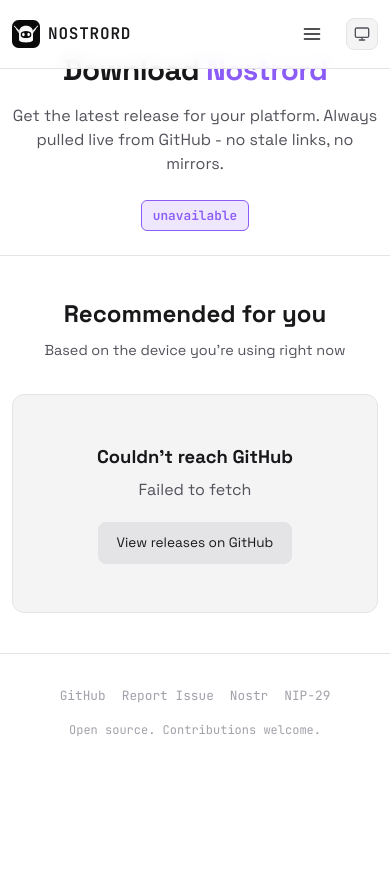
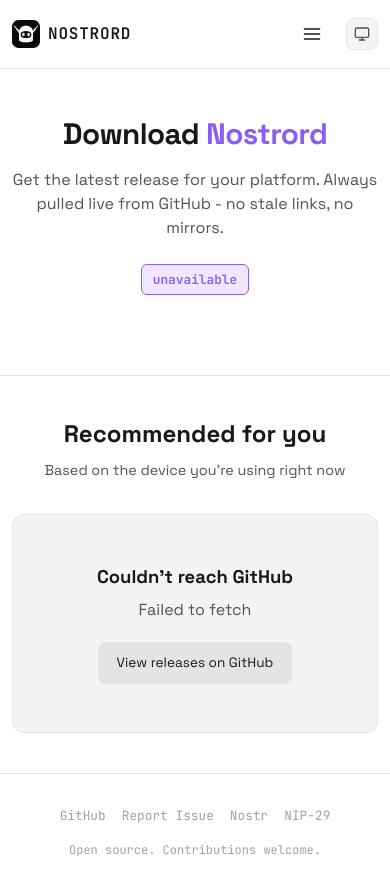
Before and after one commit to nostrord/nostrord.github.io, a Jekyll site: the page built from download/index.html, in a window 390 px wide. Shown: the top 895 px of the page. Built offline with Jekyll 4.4.1, drawn with Linux system fonts in a browser that asks for light colours; comment, search, counter and statistics services are not loaded.

Commit message:
tweak download page styling for long notes and mobile hero
Add word-break to the notes wrapper so long strings wrap, and drop
the redundant mobile hero padding override.

Co-Authored-By: Claude Opus 4.7 <noreply@anthropic.com>

```diff
--- a/assets/css/download.css
+++ b/assets/css/download.css
@@ -159,6 +159,7 @@
   border: 1px solid var(--border);
   border-radius: 12px;
   padding: 2rem;
+  word-break: break-all;
 }
 .notes-wrapper h3 {
   font-size: 1.1rem;
@@ -273,7 +274,6 @@
 .hidden { display: none !important; }
 
 @media (max-width: 640px) {
-  .download-hero { padding: 3rem 0 1.5rem; }
   .download-hero h1 { font-size: 1.85rem; }
   .download-section { padding: 2.5rem 0; }
   .primary-download { padding: 1.5rem; }
```
